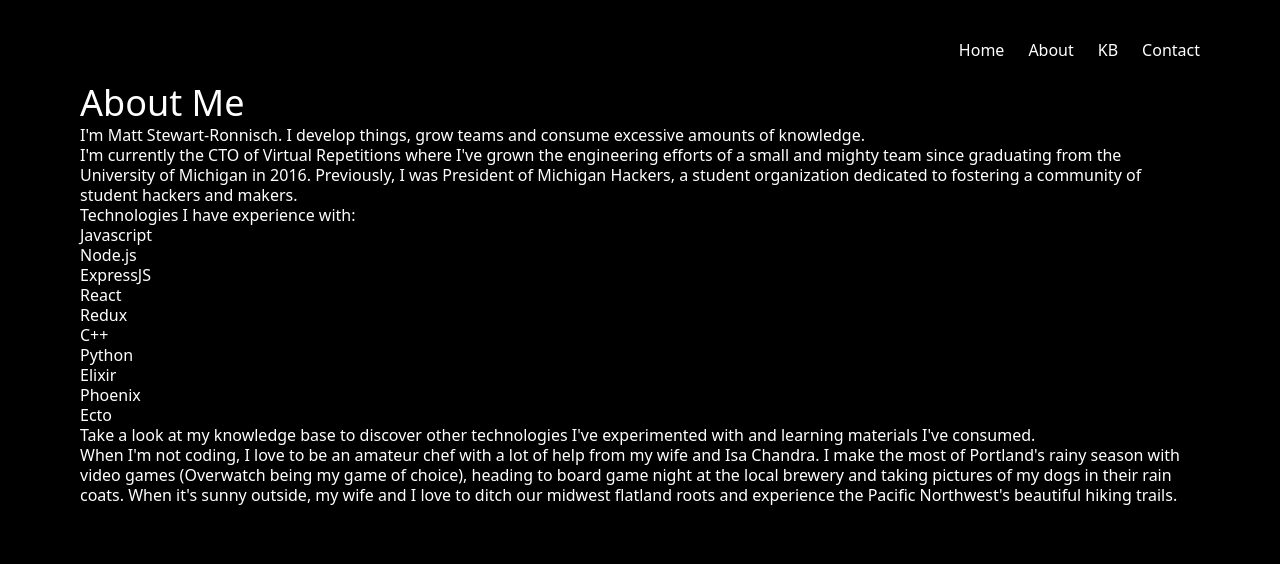
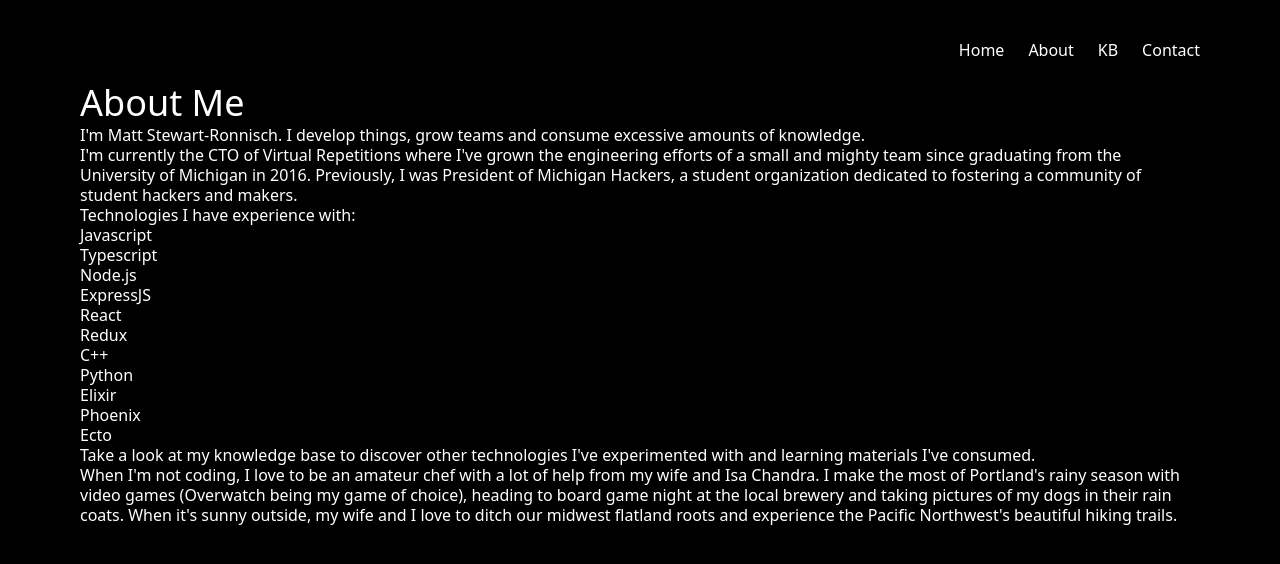
Before and after one commit to mattste/personal-website, a Next.js app: page /about in a window 1280 px wide. Shown: the top 564 px of the page. Built offline with nearby package versions, Linux system fonts and the light colour scheme.

Commit message:
Update about skills

```diff
--- a/pages/about.js
+++ b/pages/about.js
@@ -35,6 +35,7 @@ const About = () => (
         <h1>Technologies I have experience with:</h1>
         <ul>
           <li>Javascript</li>
+          <li>Typescript</li>
           <li>Node.js</li>
           <li>ExpressJS</li>
           <li>React</li>
```
